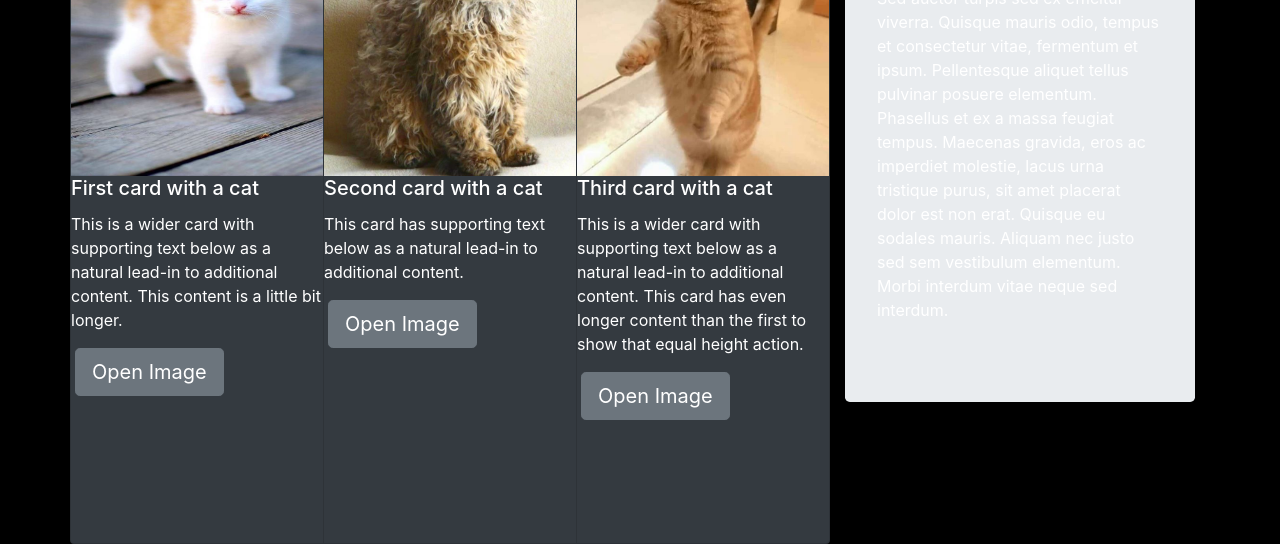
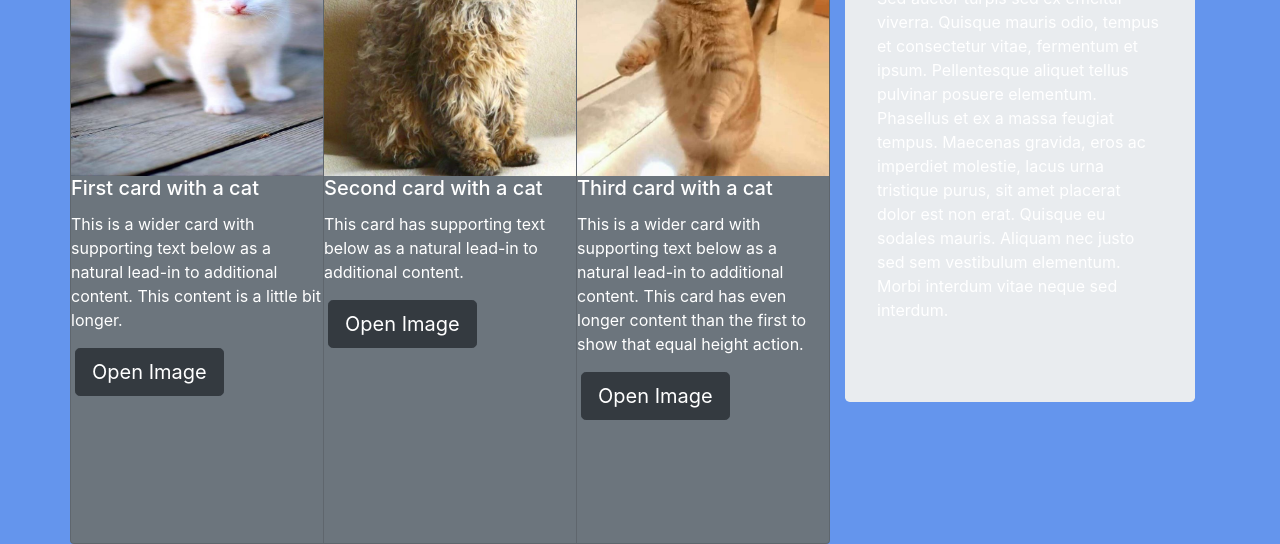
Before and after one commit to Lassadin/Bootstrap2020, a website: page gallery.html in a window 1280 px wide. Shown: the part 286-830 px from the top of the page. Drawn offline with nearby package versions, Linux system fonts and the light colour scheme.

Commit message:
fixing a mistake

```diff
--- a/gallery.html
+++ b/gallery.html
@@ -40,28 +40,28 @@
 
                 <div class="row">
                     <div class="card-group">
-                        <div class="card bg-dark">
+                        <div class="card bg-secondary">
                             <img class="card-img-top" src="images/gallery1.jpg" alt="First cat" height="45%">
                             <div class="hard-body">
                                 <h5 class="card-title">First card with a cat</h5>
                                 <p class="card-text">This is a wider card with supporting text below as a natural lead-in to additional content. This content is a little bit longer.</p>
-                                <button type="button" class="btn btn-lg btn-secondary mx-1" data-toggle="modal" data-target="#modalTest1">Open Image</button>
+                                <button type="button" class="btn btn-lg btn-dark mx-1" data-toggle="modal" data-target="#modalTest1">Open Image</button>
                             </div>
                         </div>
-                        <div class="card bg-dark">
+                        <div class="card bg-secondary">
                             <img class="card-img-top" src="images/gallery2.jpg" alt="Second cat" height="45%">
                             <div class="hard-body">
                                 <h5 class="card-title">Second card with a cat</h5>
                                 <p class="card-text">This card has supporting text below as a natural lead-in to additional content.</p>
-                                <button type="button" class="btn btn-lg btn-secondary mx-1" data-toggle="modal" data-target="#modalTest2">Open Image</button>
+                                <button type="button" class="btn btn-lg btn-dark mx-1" data-toggle="modal" data-target="#modalTest2">Open Image</button>
                             </div>
                         </div>
-                        <div class="card bg-dark">
+                        <div class="card bg-secondary">
                             <img class="card-img-top" src="images/gallery3.png" alt="Third cat" height="45%">
                             <div class="hard-body">
                                 <h5 class="card-title">Third card with a cat</h5>
                                 <p class="card-text">This is a wider card with supporting text below as a natural lead-in to additional content. This card has even longer content than the first to show that equal height action.</p>
-                                <button type="button" class="btn btn-lg btn-secondary mx-1" data-toggle="modal" data-target="#modalTest3">Open Image</button>
+                                <button type="button" class="btn btn-lg btn-dark mx-1" data-toggle="modal" data-target="#modalTest3">Open Image</button>
                             </div>
                         </div>
                     </div>
--- a/scss/bs-custom.scss
+++ b/scss/bs-custom.scss
@@ -1,5 +1,5 @@
 // Your variable overrides
-$body-bg: #000;
+$body-bg: #6495ED;
 $body-color: #fff;
 // Bootstrap and its default variables
 @import "../node_modules/bootstrap/scss/bootstrap";
```
Also changed, not shown: css/bs-custom.css.
